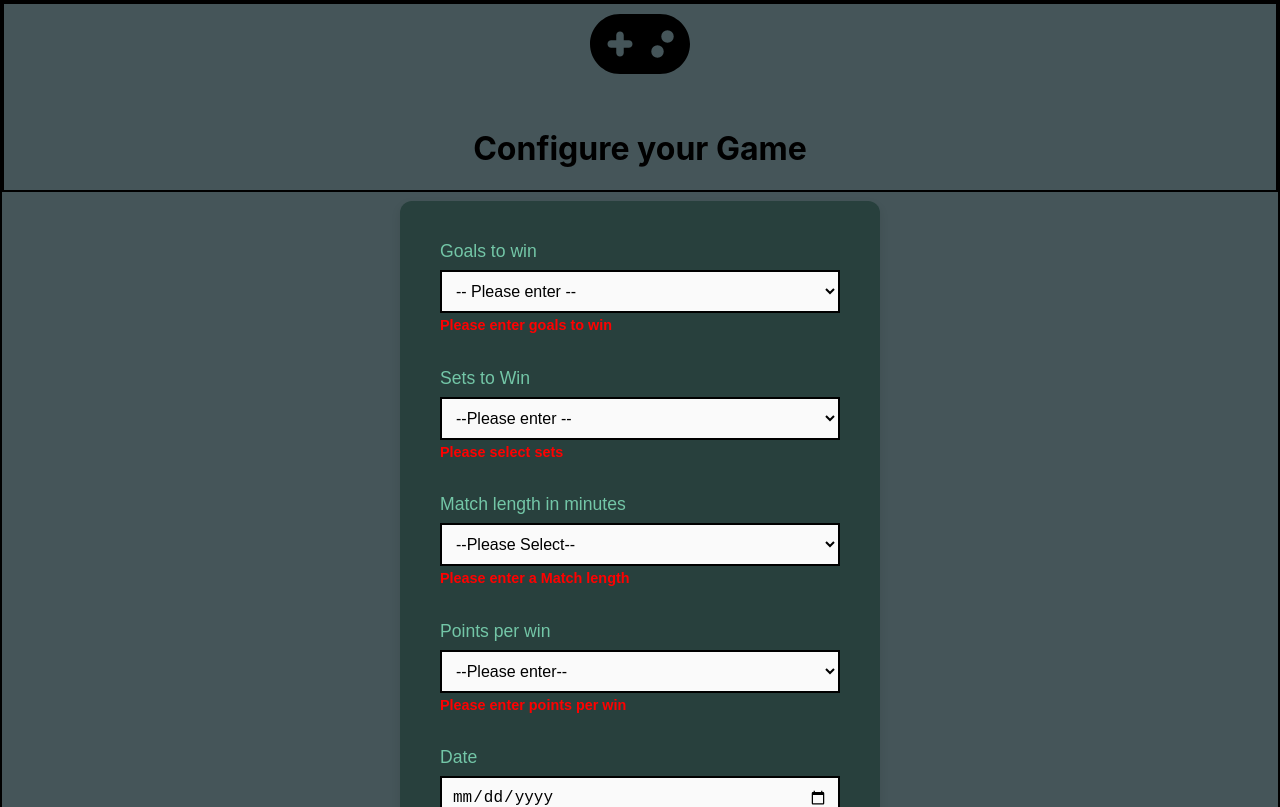
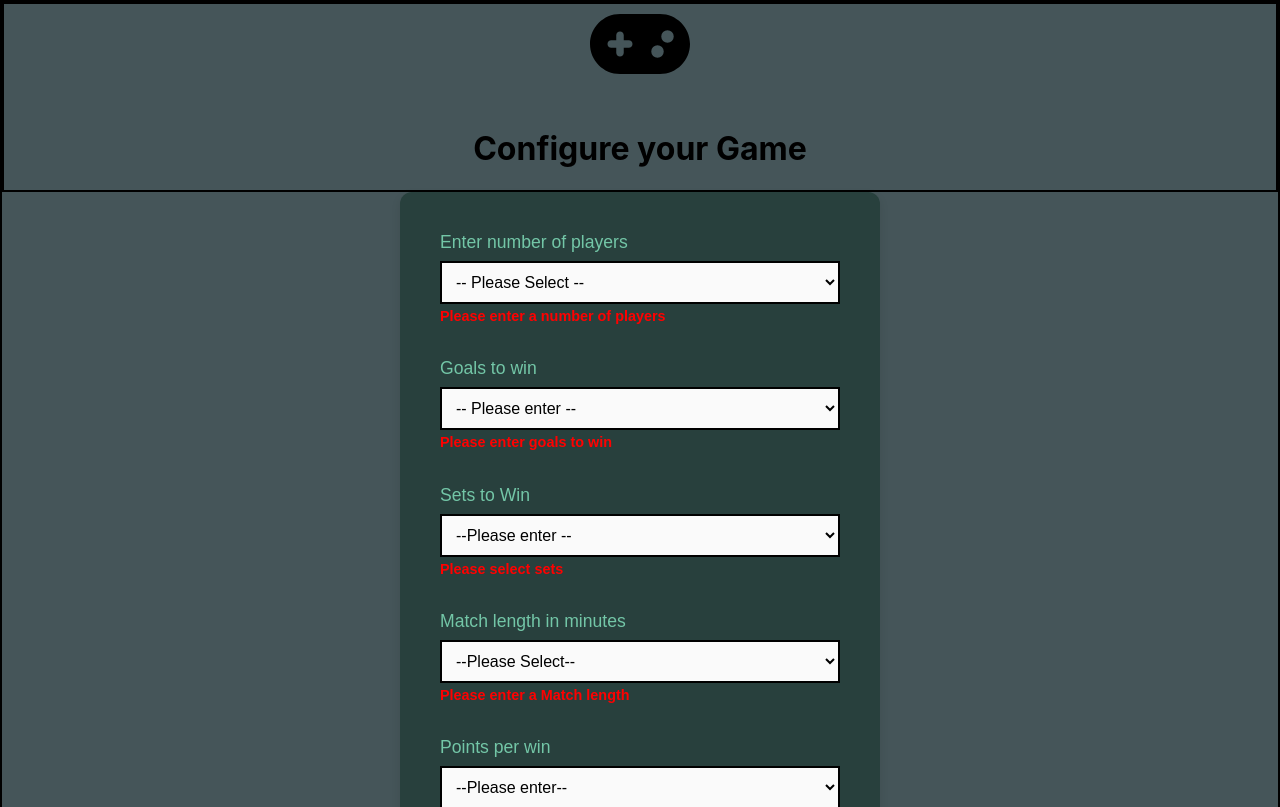
Before and after one commit to lm15-lukas/Kicker-React, a React (Create React App) app: page / in a window 1280 px wide. Shown: the top 807 px of the page. Built offline with nearby package versions, Linux system fonts and the light colour scheme; the HTML template or start-up script is replaced by a standard one.

Commit message:
Revert "fix: Number of Players unnötig"
This reverts commit 90715f8ccaa8130f79ef93803e9154d0c7341eab.

```diff
--- a/src/pages/ConfigureGame/ConfigureGame.jsx
+++ b/src/pages/ConfigureGame/ConfigureGame.jsx
@@ -106,6 +106,27 @@ export default function ConfigureGame() {
                 <div className="form-container">
                     { }
                     <div className="form-item">
+                        <label htmlFor="players" className="form-label">
+                            Enter number of players
+                        </label>
+                        <select
+                            id="players"
+                            className="form-input"
+                            value={formData.players}
+                            onChange={handleFormDataChange}
+                        >
+                            <option value="">-- Please Select --</option>
+                            <option value="4">4</option>
+                            <option value="6">6</option>
+                            <option value="8">8</option>
+                            <option value="10">10</option>
+                            <option value="12">12</option>
+                        </select>
+                        {errors.players && <h3 className="error-text">{errors.players}</h3>}
+                    </div>
+
+                    { }
+                    <div className="form-item">
                         <label htmlFor="goals" className="form-label">Goals to win</label>
                         <select
                             id="goals"
```
